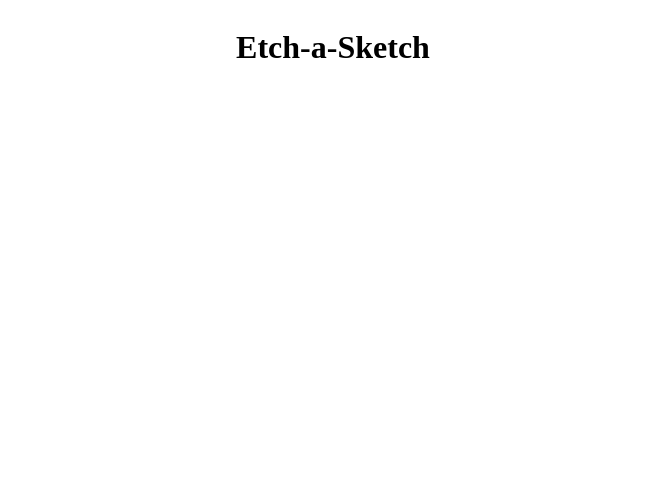
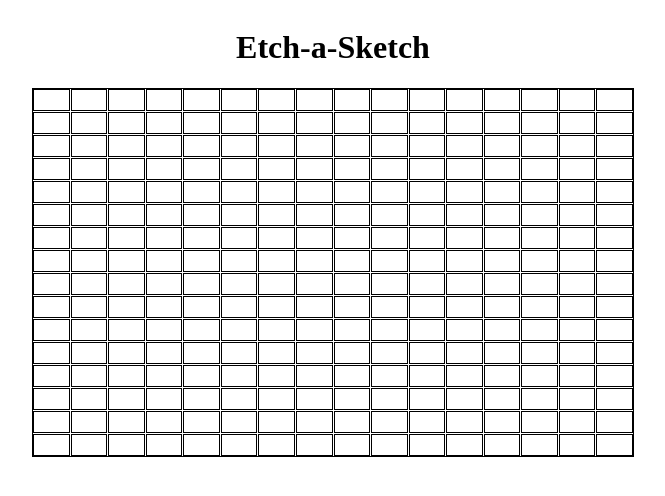
Before and after one commit to MatthewAaronGarza/odin-etch-a-sketch, a plain HTML site: page index.html in a window 1280 px wide. Shown: the whole page, without its empty margins (307-972 px from the left). Drawn offline with Linux system fonts and the light colour scheme.

Commit message:
Added hight and style to the

```diff
--- a/script.js
+++ b/script.js
@@ -10,5 +10,5 @@ for (let i = 0; i < 16 * 16; i++) {
     cell.style.backgroundColor = 'black';
   });
   // Add the cell to the grid container
-  container.appendChild(cell);
+  gridContainer.appendChild(cell);
 }
--- a/style.css
+++ b/style.css
@@ -16,4 +16,15 @@
 
 #grid-container {
     display: grid;
+    gap: 1px;
+    border: solid black 1px;
+    grid-template-columns: repeat(16, 1fr);
+    max-width: 600px; /* set a specific max-width */
+    margin: 0 auto; /* center the container horizontally */
 }
+
+.grid-cell {
+    background-color: white;
+    border: solid black 1px;
+    height: 20px;
+}
```
